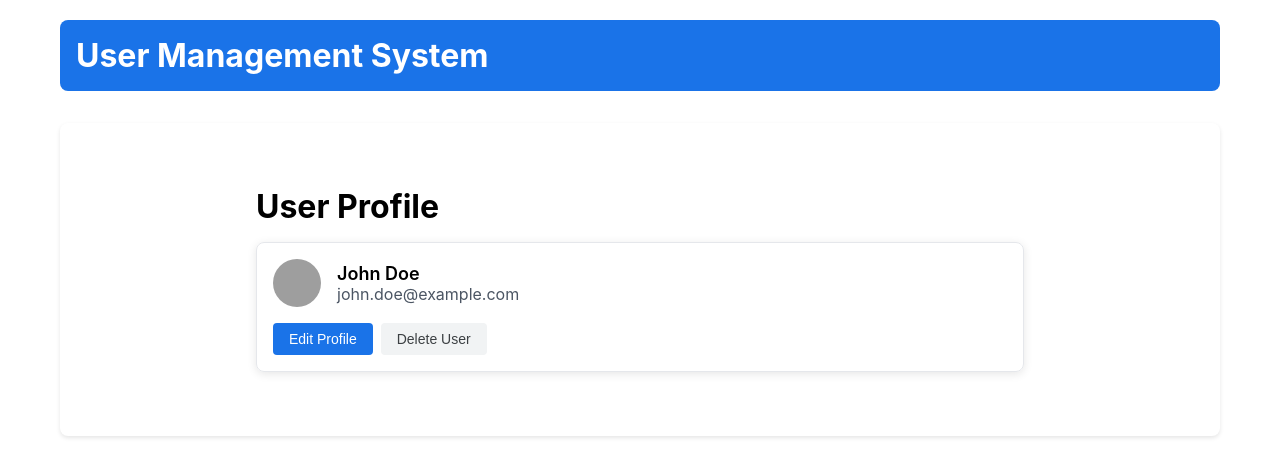
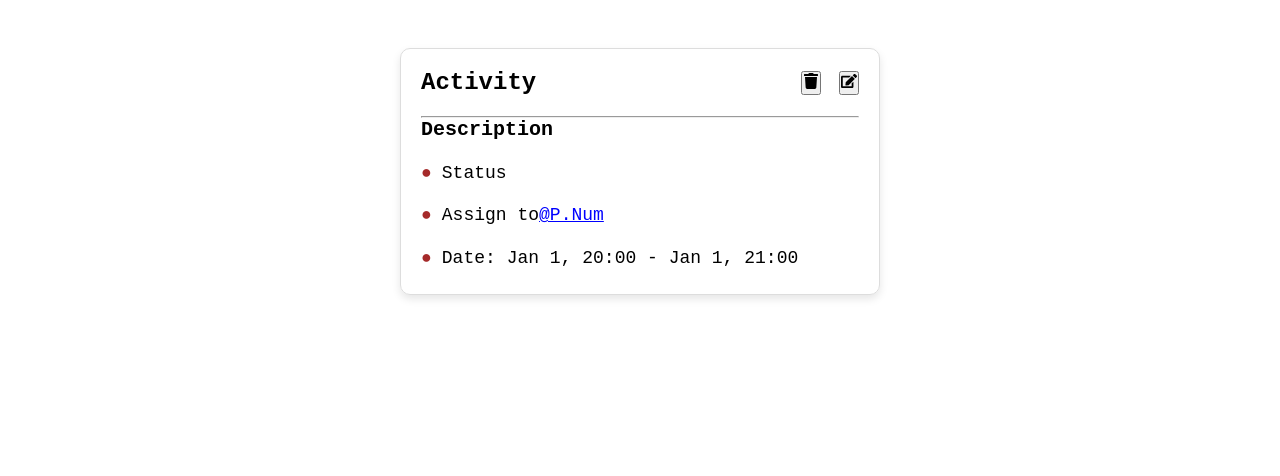
Before and after one commit to pickky007/472-S-AMAZING_WORKSPACES-6510450933-FRONTEND, a React (Create React App) app: page / in a window 1280 px wide. Shown: the top 476 px of the page. Built offline with nearby package versions, Linux system fonts and the light colour scheme; grey boxes are pictures that could not be loaded.

Commit message:
activity detail

```diff
--- a/package.json
+++ b/package.json
@@ -13,6 +13,8 @@
     "axios": "^1.7.7",
     "react": "^18.3.1",
     "react-dom": "^18.3.1",
+    "react-modal": "^3.16.1",
+    "react-router-dom": "^6.27.0",
     "react-scripts": "5.0.1",
     "typescript": "^4.9.5",
     "web-vitals": "^2.1.4"
@@ -43,6 +45,8 @@
   },
   "devDependencies": {
     "@babel/plugin-proposal-private-property-in-object": "^7.21.11",
+    "@types/react-modal": "^3.16.3",
+    "react-icons": "^5.3.0",
     "typescript-plugin-css-modules": "^5.1.0"
   }
 }
--- a/src/App.css
+++ b/src/App.css
@@ -5,16 +5,16 @@
 }
 
 .App-header {
-  margin-bottom: 2rem;
+  margin-bottom: 10rem;
   padding: 1rem;
   background-color: var(--primary-color);
-  color: white;
+  color: rgb(199, 15, 15);
   border-radius: 8px;
 }
 
 .App-content {
   padding: 1rem;
-  background-color: white;
+  background-color: rgb(233, 4, 4);
   border-radius: 8px;
   box-shadow: 0 2px 4px rgba(0, 0, 0, 0.1);
 }
--- a/src/App.tsx
+++ b/src/App.tsx
@@ -1,17 +1,22 @@
 import React from "react";
 import "./App.css";
 import { UserProfilePage } from "./pages/UserProfilePage";
+import { AcyivityDeatail } from "./components/activity/ActivityDetail";
+
 
 function App() {
   return (
-    <div className="App">
-      <header className="App-header">
-        <h1>User Management System</h1>
-      </header>
-      <main className="App-content">
-        <UserProfilePage />
-      </main>
+    <div>
+      <AcyivityDeatail
+        title="Activity"
+        description="Description"
+        status="Status"
+        assignee="@P.Num"
+        startDate="Jan 1, 20:00"
+        endDate="Jan 1, 21:00"
+/>
     </div>
   );
 }
+
 export default App;
--- /dev/null
+++ b/src/components/activity/ActivityDetail.tsx
@@ -0,0 +1,52 @@
+import { FaTrash, FaEdit } from 'react-icons/fa';
+
+type ActivityProps = {
+  title: string;
+  description: string;
+  status: string;
+  assignee: string;
+  startDate: string;
+  endDate: string;
+};
+
+export function AcyivityDeatail ({ title, description, status, assignee,startDate,endDate  }:ActivityProps) {
+    return (
+        <div style={{
+          padding: '1.25rem',
+          fontFamily: 'monospace',
+          maxWidth: '30rem', // เท่ากับ 600px
+          margin: '3rem auto', // เท่ากับ 50px
+          border: '1px solid #ddd',
+          borderRadius: '0.625rem', // เท่ากับ 10px
+          boxShadow: '0 0.25rem 0.5rem rgba(0, 0, 0, 0.1)' // เท่ากับ 0 4px 8px
+        }}>
+          <header style={{
+            display: 'flex',
+            justifyContent: 'space-between',
+            alignItems: 'center',
+            marginBottom: '1.25rem' // เท่ากับ 20px
+          }}>
+            <h2 style={{ margin: 0, fontSize: '1.5rem' }}>{title}</h2> {/* เท่ากับ 24px */}
+            <div>
+              <button style={{ marginRight: '0.625rem', fontSize: '1rem' }}><FaTrash /></button> {/* เท่ากับ 16px */}
+              <button style={{ fontSize: '1rem' }}><FaEdit /></button> {/* เท่ากับ 16px */}
+            </div>
+          </header>
+          <hr />
+          <div>
+            <h3 style={{ fontSize: '1.25rem', marginBottom: '1rem' }}>{description}</h3> {/* เท่ากับ 20px */}
+            <ul style={{ listStyleType: 'none', padding: 0, lineHeight: '1.8' }}>
+              <li style={{ display: 'flex', alignItems: 'center', fontSize: '1.125rem', marginBottom: '0.625rem' }}>
+                <span style={{ color: 'brown', marginRight: '0.625rem' }}>●</span> {status}
+              </li>
+              <li style={{ display: 'flex', alignItems: 'center', fontSize: '1.125rem', marginBottom: '0.625rem' }}>
+                <span style={{ color: 'brown', marginRight: '0.625rem' }}>●</span> Assign to <a href="/" style={{ color: 'blue' }}>{assignee}</a>
+              </li>
+              <li style={{ display: 'flex', alignItems: 'center', fontSize: '1.125rem' }}>
+                <span style={{ color: 'brown', marginRight: '0.625rem' }}>●</span> Date: {startDate} - {endDate}
+              </li>
+            </ul>
+          </div>
+        </div>
+      );
+    };
```
Also changed, not shown: src/components/activity/EditActivity.tsx (added, +98 -0 lines), 1 other file (tests, documents, lock files or other folders).
